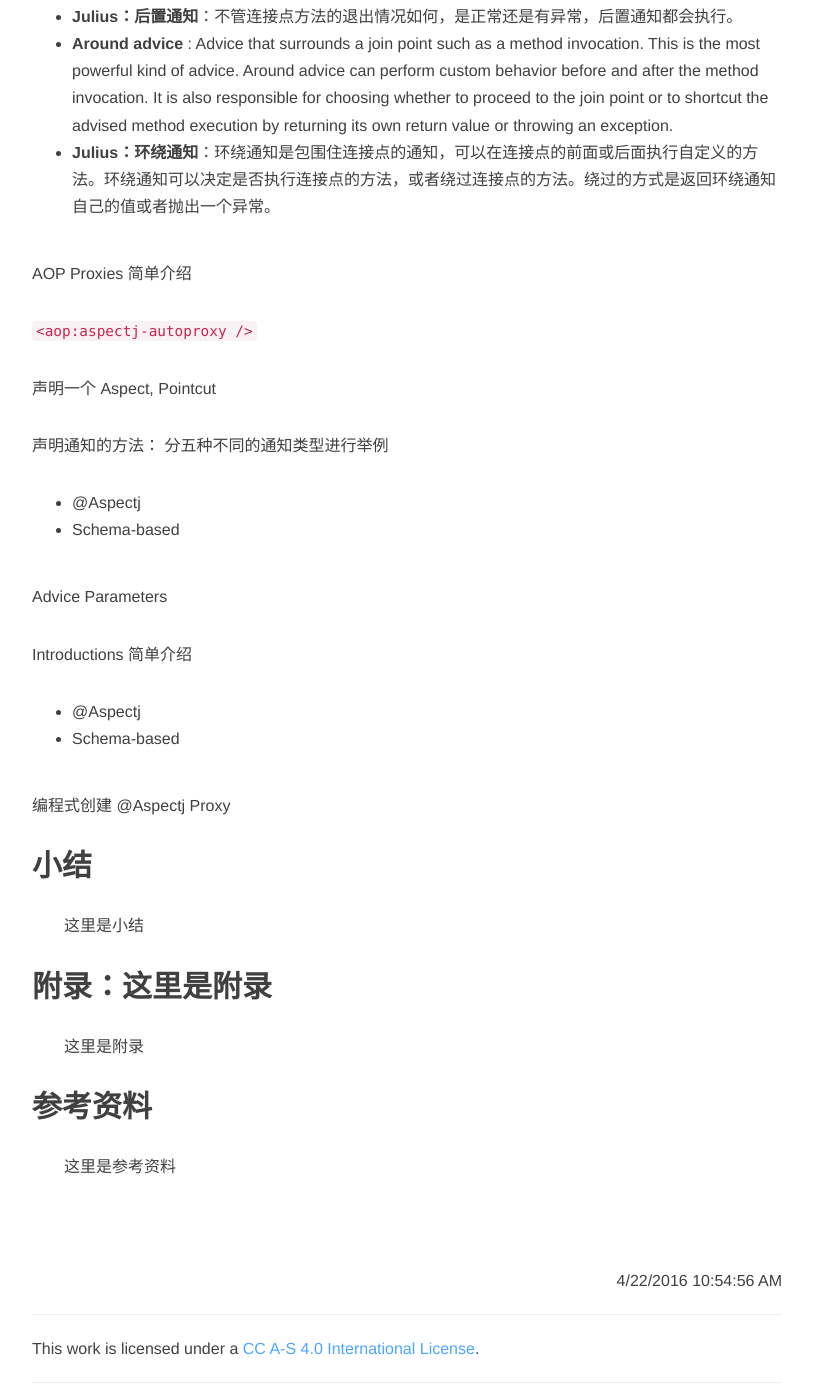
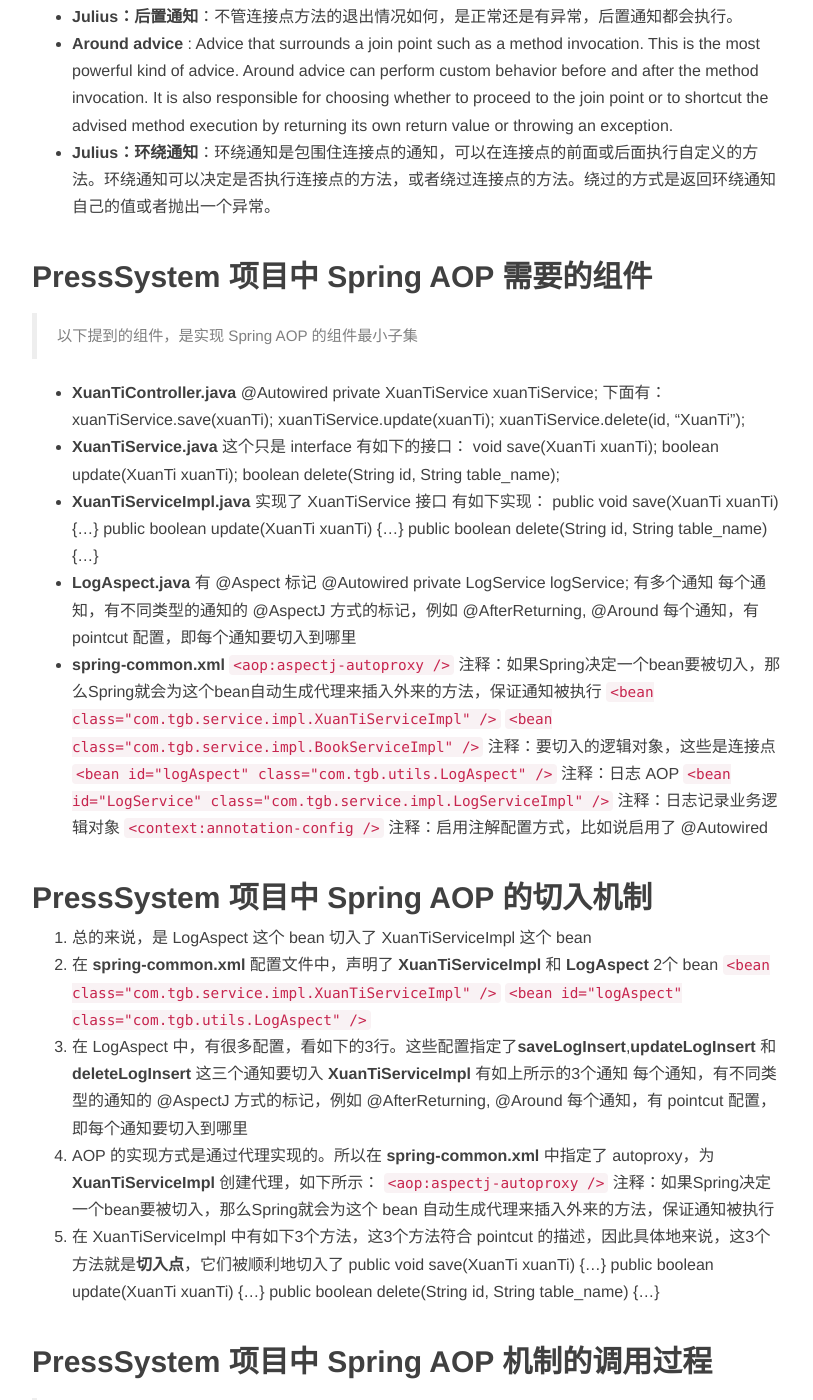
Before and after one commit to Julius-Liu/julius-liu.github.com, a Jekyll site: the page built from _posts/2016-04-22-spring-aop.md, in a window 1280 px wide and 1400 px high, scrolled down 2559 px. Shown: the whole window, without its empty margins (233-1046 px from the left). Built offline with Jekyll 4.4.1, drawn with Linux system fonts in a browser that asks for light colours; nearby versions of some CDN libraries; comment, search, counter and statistics services are not loaded; some of the changed text lies outside the part shown.

Commit message:
Spring AOP Minor change 2

```diff
--- a/_posts/2016-04-22-spring-aop.md
+++ b/_posts/2016-04-22-spring-aop.md
@@ -52,6 +52,95 @@
 - **Around advice** : Advice that surrounds a join point such as a method invocation. This is the most powerful kind of advice. Around advice can perform custom behavior before and after the method invocation. It is also responsible for choosing whether to proceed to the join point or to shortcut the advised method execution by returning its own return value or throwing an exception.
 - **Julius：环绕通知**：环绕通知是包围住连接点的通知，可以在连接点的前面或后面执行自定义的方法。环绕通知可以决定是否执行连接点的方法，或者绕过连接点的方法。绕过的方式是返回环绕通知自己的值或者抛出一个异常。
 
+## PressSystem 项目中 Spring AOP 需要的组件
+
+> 以下提到的组件，是实现 Spring AOP 的组件最小子集
+
+- **XuanTiController.java**
+@Autowired
+private XuanTiService xuanTiService;
+下面有：
+xuanTiService.save(xuanTi);
+xuanTiService.update(xuanTi);
+xuanTiService.delete(id, "XuanTi");
+- **XuanTiService.java**
+这个只是 interface
+有如下的接口：
+void save(XuanTi xuanTi);
+boolean update(XuanTi xuanTi);
+boolean delete(String id, String table_name);
+- **XuanTiServiceImpl.java**
+实现了 XuanTiService 接口
+有如下实现：
+public void save(XuanTi xuanTi) {...}
+public boolean update(XuanTi xuanTi) {...}
+public boolean delete(String id, String table_name) {...}
+- **LogAspect.java**
+有 @Aspect 标记
+@Autowired
+private LogService logService;
+有多个通知
+每个通知，有不同类型的通知的 @AspectJ 方式的标记，例如 @AfterReturning, @Around
+每个通知，有 pointcut 配置，即每个通知要切入到哪里
+- **spring-common.xml**
+`<aop:aspectj-autoproxy />`
+注释：如果Spring决定一个bean要被切入，那么Spring就会为这个bean自动生成代理来插入外来的方法，保证通知被执行
+`<bean class="com.tgb.service.impl.XuanTiServiceImpl" />`
+`<bean class="com.tgb.service.impl.BookServiceImpl" />`
+注释：要切入的逻辑对象，这些是连接点
+`<bean id="logAspect" class="com.tgb.utils.LogAspect" />`
+注释：日志 AOP
+`<bean id="LogService" class="com.tgb.service.impl.LogServiceImpl" />`
+注释：日志记录业务逻辑对象
+`<context:annotation-config />`
+注释：启用注解配置方式，比如说启用了 @Autowired
+
+## PressSystem 项目中 Spring AOP 的切入机制
+
+1. 总的来说，是 LogAspect 这个 bean 切入了 XuanTiServiceImpl 这个 bean
+2. 在 **spring-common.xml** 配置文件中，声明了 **XuanTiServiceImpl** 和 **LogAspect** 2个 bean
+`<bean class="com.tgb.service.impl.XuanTiServiceImpl" />`
+`<bean id="logAspect" class="com.tgb.utils.LogAspect" />`
+3. 在 LogAspect 中，有很多配置，看如下的3行。这些配置指定了**saveLogInsert**,**updateLogInsert** 和 **deleteLogInsert** 这三个通知要切入 **XuanTiServiceImpl**
+有如上所示的3个通知
+每个通知，有不同类型的通知的 @AspectJ 方式的标记，例如 @AfterReturning, @Around
+每个通知，有 pointcut 配置，即每个通知要切入到哪里
+4. AOP 的实现方式是通过代理实现的。所以在 **spring-common.xml** 中指定了 autoproxy，为 **XuanTiServiceImpl** 创建代理，如下所示：
+`<aop:aspectj-autoproxy />`
+注释：如果Spring决定一个bean要被切入，那么Spring就会为这个 bean 自动生成代理来插入外来的方法，保证通知被执行
+5. 在 XuanTiServiceImpl 中有如下3个方法，这3个方法符合 pointcut 的描述，因此具体地来说，这3个方法就是**切入点**，它们被顺利地切入了
+public void save(XuanTi xuanTi) {...}
+public boolean update(XuanTi xuanTi) {...}
+public boolean delete(String id, String table_name) {...}
+
+
+## PressSystem 项目中 Spring AOP 机制的调用过程
+
+> 以下描述，主要涉及2点，可以概括为 @Aspect 和 @Autowired
+> @Aspect 就是“切入机制”，@AfterReturning, @Around, pointcut, `<aop:aspectj-autoproxy />` 等知识点都属于这个知识体系
+> @Autowired 是“自动绑定机制”，@Component 注解，广义的 bean 等知识点属于 @Autowired 的基础知识体系
+> 说明：以上3句话，是作者的粗浅认知
+> 题外话：下面所提到的调用过程，是 Spring AOP 相关的过程最小子集
+
+1. XuanTiController 被调用了，具体来说，其中的 xuanTiService.save(xuanTi); 被调用了
+2. 因为在 XuanTiController 有标注为 @Autowired 的 xuanTiService，所以 Application 会去查找 xuanTiService 这个 bean
+3. 至于为什么会去查找 xuanTiService 这个 bean 呢，是因为 **spring-common.xml** 中的配置
+`<context:annotation-config />`
+注释：启用注解配置方式，比如说启用了 @Autowired
+4. XuanTiService 只是一个 interface，实现它的是 XuanTiServiceImpl
+5. XuanTiServiceImpl 这个 bean 找到了，因为在 **spring-common.xml** 中有配置
+`<bean class="com.tgb.service.impl.XuanTiServiceImpl" />`
+6. xuanTiService.save(xuanTi); 被执行了，具体来说，是 XuanTiServiceImpl 中的  public void save(XuanTi xuanTi) {...} 被执行了
+7. 根据上一章节“切入机制”的描述，在执行 public void save(XuanTi xuanTi) {...} 的时候，会伴随着执行 LogAspect 中的 saveLogInsert 方法
+8. 在 LogAspect 中，有标注为 @Autowired 的 logService，所以 Application 会去查找 logService 这个 bean
+9. 查找的原因，就是第3点所描述的
+10. LogService 只是一个 interface，实现它的是 LogServiceImpl
+11. XuanTiServiceImpl 这个 bean 找到了，因为在 **spring-common.xml** 中有配置
+`<bean id="LogService" class="com.tgb.service.impl.LogServiceImpl" />`
+注释：日志记录业务逻辑对象
+12. logService.log(log); 被执行了，具体来说，是 LogServiceImpl 中的 public void log(Log log) {...} 被执行了
+
+
 
 AOP Proxies 简单介绍
 
@@ -89,4 +178,4 @@
 
 <br/>
 
-<div align="right">4/22/2016 10:54:56 AM </div>
+<div align="right">4/25/2016 5:26:58 PM </div>
```
